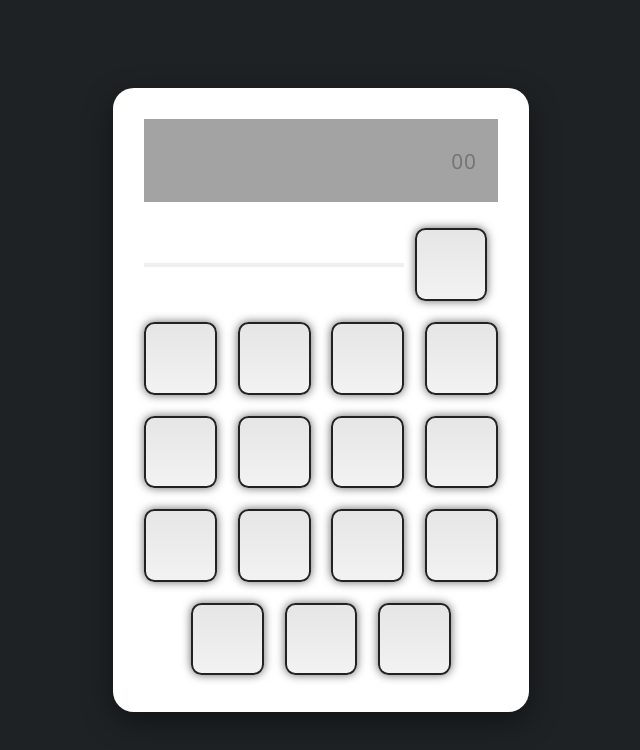
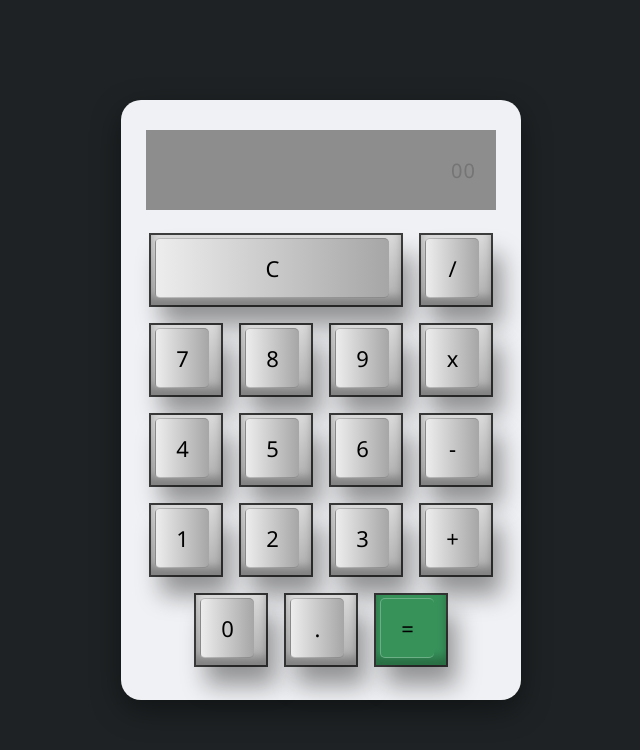
Before and after one commit to HailanRoberto/Calculadora, a plain HTML site: page index.html in a window 1280 px wide. Shown: the whole page, without its empty margins (319-959 px from the left). Drawn offline with Linux system fonts and the light colour scheme.

Commit message:
Finaliza CSS

```diff
--- a/css/style.css
+++ b/css/style.css
@@ -3,13 +3,13 @@
 * {
     margin: 0;
     padding: 0;
+    outline: none;
     box-sizing: border-box;
-    outline: none;
-    font-family: 'Noto Sans', sans-serif;
+    font-family: 'Noto Sans';
 }
 
 html {
-    font-size: 65%;
+    font-size: 62.5%;
 }
 
 .container {
@@ -22,28 +22,28 @@ html {
 }
 
 .calculadora {
+    display: flex;
+    justify-content: center;
+    align-items: center;
+    flex-wrap: wrap;
     width: 40rem;
     height: 60rem;
-    background-color: #ffffff;
+    background-color: #F0F1F4;
     padding: 3rem 2rem;
     border-radius: 2rem;
     box-shadow: 0 1rem 3rem rgba(0, 0, 0, 0.4);
-    display: flex;
-    flex-wrap: wrap;
-    justify-content: center;
-    align-items: center;
 }
 
 .tela {
-    width: 34rem;
+    width: 35rem;
     height: 8rem;
-    background-color: #a3a3a3;
+    text-align: right;
+    background-color: #8d8d8d;
     margin-bottom: 1.5rem;
     border: none;
     pointer-events: none;
-    text-align: right;
     font-size: 2rem;
-    letter-spacing: 0.1rem;
+    letter-spacing: .1rem;
     color: #fff;
     padding: 2rem;
 }
@@ -54,13 +54,50 @@ html {
     height: 7rem;
     margin: 1rem;
     border: none;
-    background: linear-gradient(180deg, hsl(0, 0%, 90%), hsl(0, 0%, 95%));
-    box-shadow: 0 0 10px 0 rgba(0, 0, 0, 0.6);
-    border: 2px solid #222;
-    border-radius: 1rem;
+    background: linear-gradient(180deg, #dadada, #acacac);
+    box-shadow: inset 0 -0.8rem 0.8rem rgba(0, 0, 0, 0.25),
+        0 0 0 0.2rem rgba(0, 0, 0, 0.75), 1rem 2rem 2.5rem rgba(0, 0, 0, 0.4);
     cursor: pointer;
+    position: relative;
 }
 
-.btn__clear {
+.clear {
     width: 25rem;
 }
+
+.btn::before,
+.igualdade::before {
+    content: attr(data-num);
+    position: absolute;
+    top: 0.3rem;
+    left: 0.4rem;
+    bottom: 0.7rem;
+    right: 1.2rem;
+    color: black;
+    display: flex;
+    justify-content: center;
+    align-items: center;
+    font-size: 2.2rem;
+    background: linear-gradient(90deg, #ededed, #a6a6a6);
+    box-shadow: -0.5rem -0, 5rem 1.5rem rgba(0, 0, 0, 0.1), 1rem rgba(0, 0, 0, 0.15);
+    border-left: 0.1rem solid rgba(56, 56, 56, 0.267);
+    border-bottom: 0.1rem solid rgba(56, 56, 56, 0.267);
+    border-top: 0.1rem solid rgba(56, 56, 56, 0.267);
+    border-radius: 0.5rem;
+}
+
+.igualdade {
+    background: #37925a;
+}
+
+.igualdade::before {
+    background: #37925a;
+    border-left: 0.1rem solid #fff4;
+    border-bottom: 0.1rem solid #fff4;
+    border-top: 0.1rem solid #fff4;
+}
+
+.btn:active,
+.igualdade:active {
+    filter: brightness(1.5);
+}
--- a/index.html
+++ b/index.html
@@ -14,7 +14,7 @@
     <main class="container">
         <div class="calculadora">
             <input type="text" class="tela" placeholder="00">
-            <button type="button" class="btn__clear" data-num="C"></button>
+            <button type="button" class="btn clear" data-num="C"></button>
             <button type="button" class="btn" data-num="/"></button>
             <button type="button" class="btn" data-num="7"></button>
             <button type="button" class="btn" data-num="8"></button>
```
